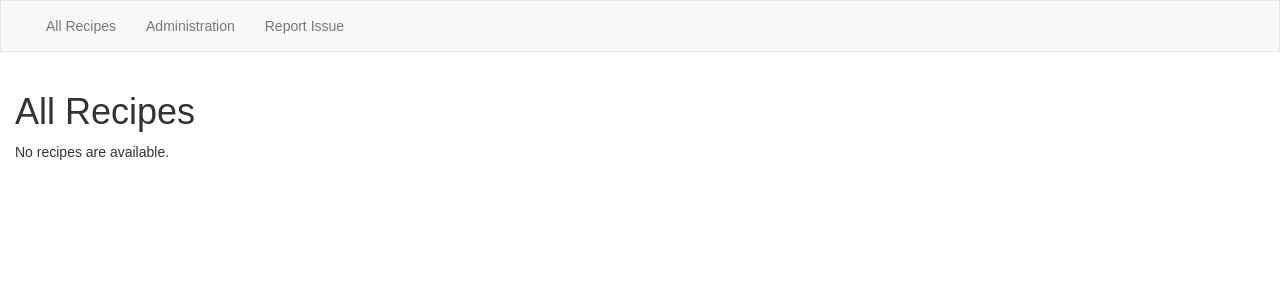
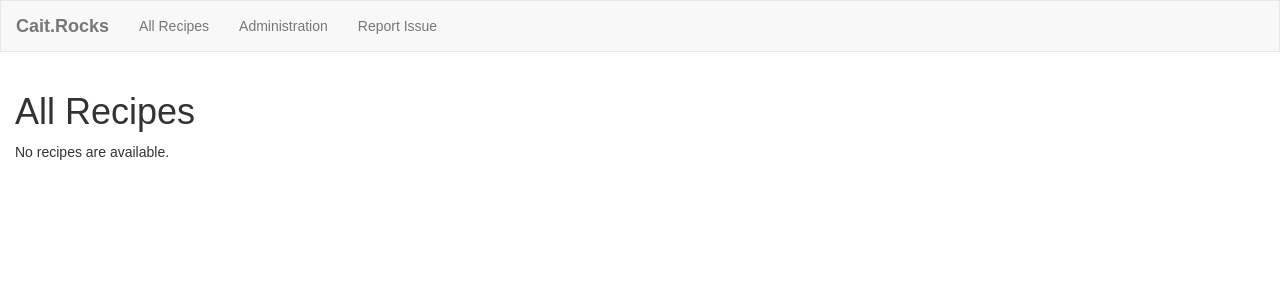
Before and after one commit to Myoldmopar/Cait.Rocks, a Django app: page /recipes/ in a window 1280 px wide. Shown: the top 300 px of the page. Run offline with Django 3.2, Linux system fonts and the light colour scheme; data that the repository does not hold is empty; some libraries are stand-ins or nearby versions.

Commit message:
Add navbar brand, placeholder image

```diff
--- a/recipes/templates/recipes/recipe_base.html
+++ b/recipes/templates/recipes/recipe_base.html
@@ -5,7 +5,7 @@
 
     <meta charset="UTF-8">
     <title>
-    {% block title %}RecipLees!{% endblock %}
+        {% block title %}RecipLees!{% endblock %}
     </title>
 
     <meta name="viewport" content="width=device-width, initial-scale=1">
@@ -20,6 +20,9 @@
 
 {% block navbar %}
     <nav class="navbar navbar-default" style="border-radius: 0;">
+        <a class="navbar-brand" href="#">
+            <b>Cait.Rocks</b>
+        </a>
         <div class="container-fluid">
             <div class="navbar-header">
                 <button type="button" class="navbar-toggle" data-toggle="collapse" data-target="#myNavbar">
@@ -42,7 +45,7 @@
 <div class="container-fluid">
     <div class="row-fluid">
         <div class="col-12">
-{% block content %}{% endblock %}
+            {% block content %}{% endblock %}
         </div>
     </div>
 </div>
```
Also changed, not shown: static/images/brand.png (added), 1 other file.
